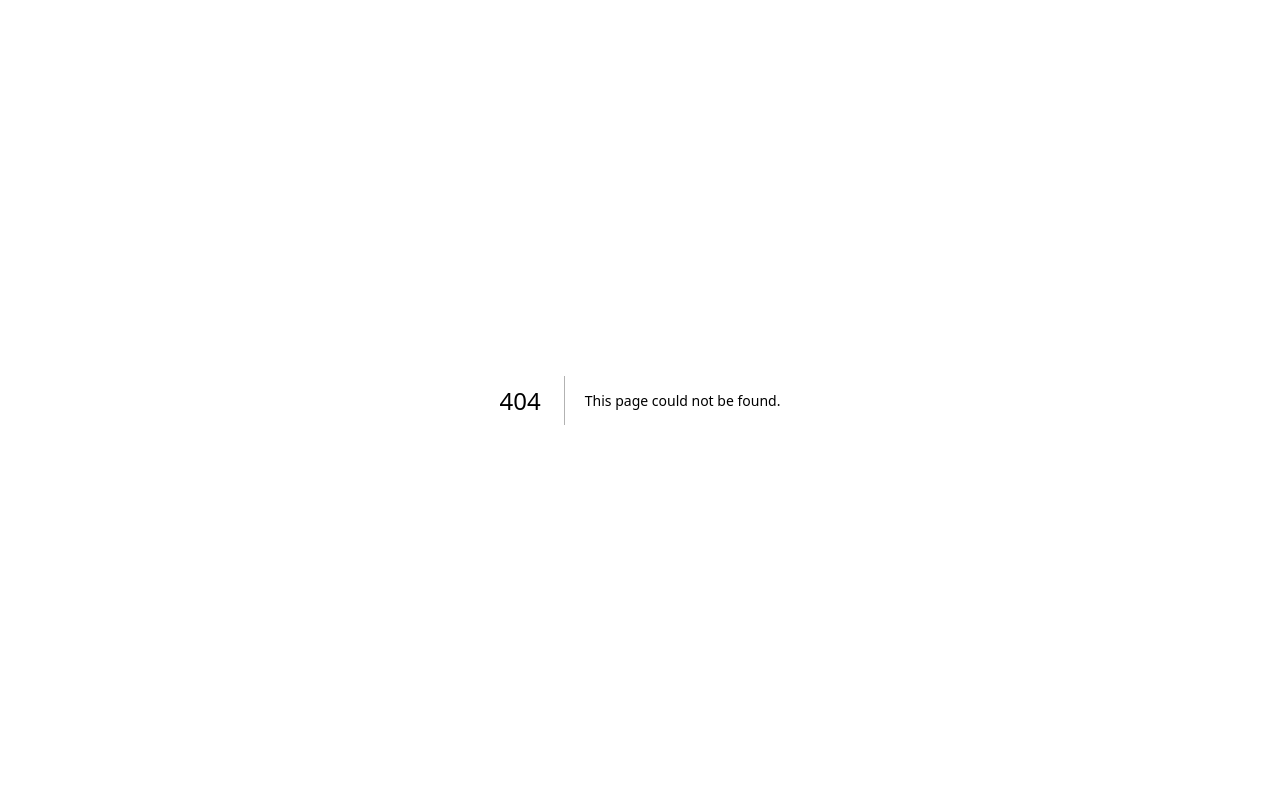
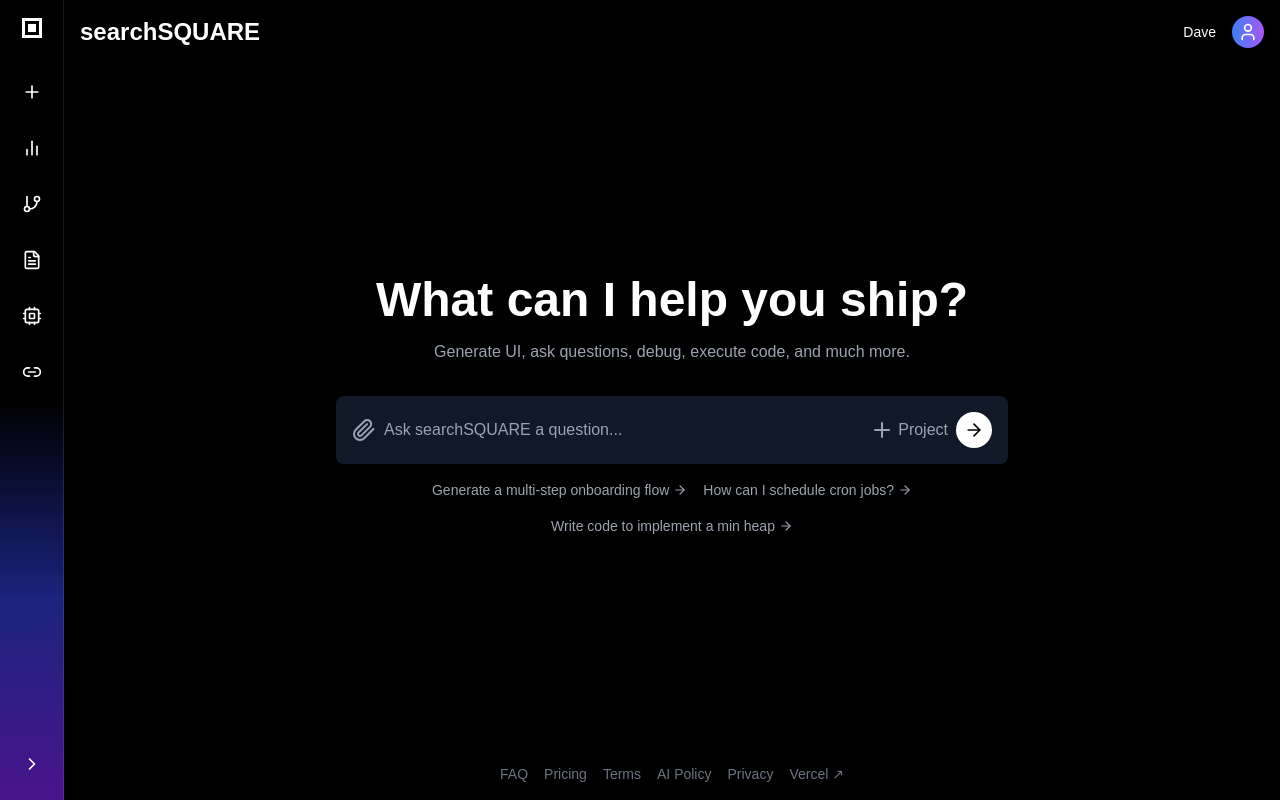
Before and after one commit to RaulDaca/searchsquare, a Next.js app: page /chat in a window 1280 px wide. Before the commit this address had no page. Built offline with nearby package versions, Linux system fonts and the light colour scheme.

Commit message:
Chat Einstieg gebaut

```diff
--- /dev/null
+++ b/app/chat/page.tsx
@@ -0,0 +1,131 @@
+'use client'
+
+import { useState, useRef, useEffect } from 'react'
+import { ArrowRight, Paperclip, ChevronLeft, ChevronRight, BarChart2, GitBranch, FileText, Cpu, Link2, User, Plus } from 'lucide-react'
+import NextLink from 'next/link'
+
+export default function Component() {
+  const [isSidebarOpen, setIsSidebarOpen] = useState(false)
+  const [sidebarWidth, setSidebarWidth] = useState(64)
+  const sidebarRef = useRef<HTMLDivElement>(null)
+
+  const sidebarItems = [
+    { icon: Plus, label: 'Neuer Chat' },
+    { icon: BarChart2, label: 'Marktanalyse' },
+    { icon: GitBranch, label: 'Struktur Analyse' },
+    { icon: FileText, label: 'Content Analyse' },
+    { icon: Cpu, label: 'Technik Analyse' },
+    { icon: Link2, label: 'Backlinks Analyse' },
+  ]
+
+  useEffect(() => {
+    if (isSidebarOpen && sidebarRef.current) {
+      const maxWidth = Math.max(...Array.from(sidebarRef.current.children).map(child => child.scrollWidth))
+      setSidebarWidth(maxWidth + 32) // Add some padding
+    } else {
+      setSidebarWidth(64)
+    }
+  }, [isSidebarOpen])
+
+  return (
+    <div className="min-h-screen bg-black text-white flex">
+      {/* Sidebar */}
+      <div
+        ref={sidebarRef}
+        className={`fixed left-0 top-0 h-full transition-all duration-300 ease-in-out flex flex-col items-start py-4 border-r border-white border-opacity-10 overflow-hidden`}
+        style={{
+          width: `${sidebarWidth}px`,
+          background: 'linear-gradient(to bottom, #000000 50%, #1a237e, #4a148c)'
+        }}
+      >
+        <div className="mb-8 w-full flex justify-center">
+          <svg width="24" height="24" viewBox="0 0 24 24" fill="none" xmlns="http://www.w3.org/2000/svg">
+            <rect x="2" y="2" width="20" height="20" fill="white"/>
+            <rect x="5" y="5" width="14" height="14" fill="black"/>
+            <rect x="8" y="8" width="8" height="8" fill="white"/>
+          </svg>
+        </div>
+        {sidebarItems.map((item, index) => (
+          <button
+            key={index}
+            className={`w-full h-10 flex items-center justify-start px-4 mb-4 hover:bg-white hover:bg-opacity-10 rounded-lg transition-all duration-300 ${isSidebarOpen ? 'text-left' : 'justify-center'}`}
+            title={item.label}
+          >
+            <item.icon size={20} />
+            {isSidebarOpen && (
+              <span className="ml-3 text-sm whitespace-nowrap">{item.label}</span>
+            )}
+          </button>
+        ))}
+        <button
+          className="mt-auto w-full h-10 flex items-center justify-center hover:bg-white hover:bg-opacity-10 rounded-lg"
+          onClick={() => setIsSidebarOpen(!isSidebarOpen)}
+        >
+          {isSidebarOpen ? <ChevronLeft size={20} /> : <ChevronRight size={20} />}
+        </button>
+      </div>
+
+      {/* Main Content */}
+      <div className={`flex-grow flex flex-col transition-all duration-300 ease-in-out`} style={{ marginLeft: `${sidebarWidth}px` }}>
+        <header className="p-4 flex justify-between items-center">
+          <div className="text-2xl font-bold">searchSQUARE</div>
+          <div className="flex items-center space-x-2">
+            <span className="text-sm mr-2">Dave</span>
+            <button className="w-8 h-8 rounded-full bg-gradient-to-r from-blue-500 to-purple-500 flex items-center justify-center">
+              <User size={20} className="text-white" />
+            </button>
+          </div>
+        </header>
+
+        <main className="flex-grow flex flex-col items-center justify-center px-4">
+          <h1 className="text-4xl md:text-5xl font-bold mb-4 text-center">
+            What can I help you ship?
+          </h1>
+          <p className="text-gray-400 mb-8 text-center">
+            Generate UI, ask questions, debug, execute code, and much more.
+          </p>
+
+          <div className="w-full max-w-2xl">
+            <div className="bg-gray-900 rounded-lg p-4 flex items-center mb-4">
+              <Paperclip className="text-gray-400 mr-2" />
+              <input
+                type="text"
+                placeholder="Ask searchSQUARE a question..."
+                className="bg-transparent flex-grow outline-none"
+              />
+              <button className="text-gray-400 ml-2 flex items-center">
+                <Plus className="mr-1" /> Project
+              </button>
+              <button className="bg-white text-black rounded-full p-2 ml-2">
+                <ArrowRight size={20} />
+              </button>
+            </div>
+
+            <div className="flex flex-wrap justify-center gap-4 text-sm">
+              {[
+                "Generate a multi-step onboarding flow",
+                "How can I schedule cron jobs?",
+                "Write code to implement a min heap",
+              ].map((query, index) => (
+                <button key={index} className="text-gray-400 hover:text-white transition-colors flex items-center">
+                  {query} <ArrowRight size={14} className="ml-1" />
+                </button>
+              ))}
+            </div>
+          </div>
+        </main>
+
+        <footer className="p-4 text-center text-sm text-gray-500">
+          {['FAQ', 'Pricing', 'Terms', 'AI Policy', 'Privacy'].map((item, index) => (
+            <NextLink key={index} href="#" className="mx-2 hover:text-white transition-colors">
+              {item}
+            </NextLink>
+          ))}
+          <NextLink href="https://vercel.com" className="mx-2 hover:text-white transition-colors">
+            Vercel ↗
+          </NextLink>
+        </footer>
+      </div>
+    </div>
+  )
+}
```
Also changed, not shown: app/chat/[chatId]/page.tsx (added).
